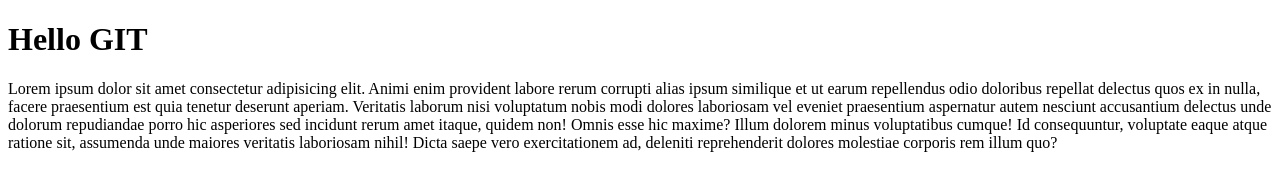
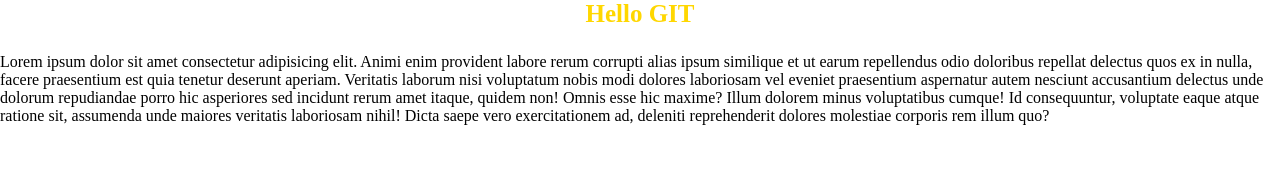
Before and after one commit to Jamshid788/my-work, a plain HTML site: page index.html in a window 1280 px wide. Drawn offline with Linux system fonts and the light colour scheme.

Commit message:
add styles

```diff
--- a/index.html
+++ b/index.html
@@ -5,6 +5,7 @@
     <meta http-equiv="X-UA-Compatible" content="IE=edge">
     <meta name="viewport" content="width=device-width, initial-scale=1.0">
     <title>Document</title>
+    <link rel="stylesheet" href="style/style.css">
 </head>
 <body>
     <h1>Hello GIT</h1>
--- /dev/null
+++ b/style/style.css
@@ -0,0 +1,11 @@
+*{
+    margin: 0;
+    padding: 0;
+    box-sizing: border-box;
+}
+h1{
+    text-align: center;
+    color: gold;
+    font-size: 25px;
+    margin-bottom: 25px;
+}
```
